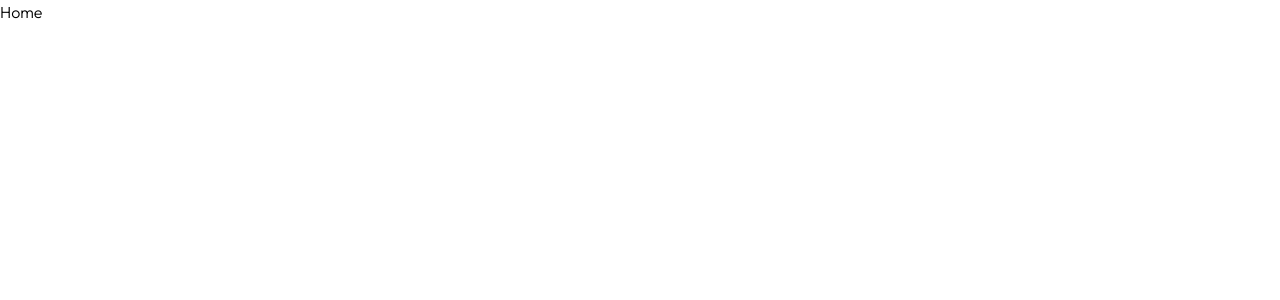
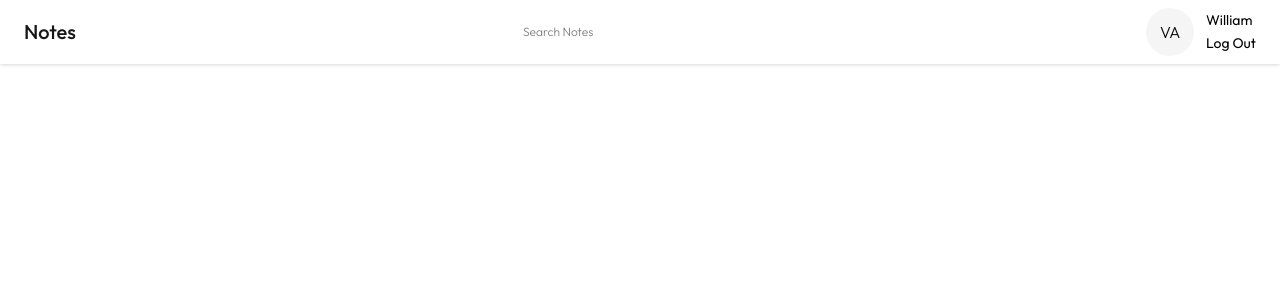
Before and after one commit to ValerieAttila09/notes-app-frontend, a React (Vite) app: page /dashboard in a window 1280 px wide. Shown: the top 300 px of the page. Built offline with nearby package versions, Linux system fonts and the light colour scheme.

Commit message:
committed

```diff
--- /dev/null
+++ b/src/components/Cards/ProfileInfo.jsx
@@ -0,0 +1,17 @@
+import { getInitials } from "../../utils/helper";
+
+export default function ProfileInfo({ onLogout }) {
+
+  return (
+    <div className="flex items-center gap-3">
+      <div className="w-12 h-12 flex items-center justify-center rounded-full text-neutral-950 bg-neutral-100">
+        {getInitials("Valerie Attila")}
+      </div>
+
+      <div className="">
+        <p className="text-sm outfit-regular">William</p>
+        <button className="text-sm text-enutral-700 outfit-regular hover:underline transition-all cursor-pointer" onClick={onLogout}>Log Out</button>
+      </div>
+    </div>
+  )
+}
--- a/src/components/Navbar/Navbar.jsx
+++ b/src/components/Navbar/Navbar.jsx
@@ -1,9 +1,24 @@
+import ProfileInfo from "../Cards/ProfileInfo"
+import { useNavigate } from "react-router-dom"
+import SearchBar from "../SearchBar/SearchBar"
+
 export default function Navbar(){
+
+const navigate = useNavigate()
+
+  const onLogout = () => {
+    navigate("/login")
+  }
+
   return (
     <div className="bg-white flex items-center justify-between px-6 py-2 drop-shadow">
       <h2 className="text-xl outfit-medium text-neutral-900 py-1">
         Notes
       </h2>
+
+      <SearchBar />
+
+      <ProfileInfo onLogout={onLogout}/>
     </div>
   )
 }
--- /dev/null
+++ b/src/components/SearchBar/SearchBar.jsx
@@ -0,0 +1,10 @@
+export default function SearchBar({ value, onChange, handleChange, onClearSearch }) {
+
+
+
+  return (
+    <div className="">
+      <input type="text" placeholder="Search Notes" className="w-full text-xs bg-transparent py-[11px] outline-none" value={value} onChange={onChange} name="" id="" />
+    </div>
+  )
+}
--- a/src/pages/Home/Home.jsx
+++ b/src/pages/Home/Home.jsx
@@ -1,5 +1,9 @@
+import Navbar from "../../components/Navbar/Navbar";
+
 export default function Home() {
   return (
-    <div>Home</div>
+    <div className="">
+      <Navbar/>
+    </div>
   )
 }
--- a/src/pages/SignUp/SignUp.jsx
+++ b/src/pages/SignUp/SignUp.jsx
@@ -23,6 +23,8 @@ export default function SignUp() {
     if (!password) {
       setError("Please enter your password")
     }
+
+    setError('')
   }
 
   return (
@@ -32,7 +34,7 @@ export default function SignUp() {
       <div className="flex items-center justify-center mt-28">
         <div className="w-96 border border-[#d7d7d7] rounded-md bg-white px-7 py-10">
           <form className='flex flex-col gap-3' onSubmit={handleSignUp}>
-            <h4 className="text-4xl outfit-regular mb-2 text-neutral-900">Login</h4>
+            <h4 className="text-4xl outfit-regular mb-2 text-neutral-900">SignUp</h4>
 
             <div className="w-full">
               <input
--- a/src/utils/helper.js
+++ b/src/utils/helper.js
@@ -2,3 +2,16 @@ export const validateEmail = (email) => {
   const regex = /^[^\s@]+@[^\s@]+\.[^\s@]+$/
   return regex.test(email)
 }
+
+export const getInitials = (name) => {
+  if (!name) return ""
+
+  const words = name.split(" ")
+  let initials = ""
+
+  for (let i = 0; i < Math.min(words.length, 2); i++) {
+    initials += words[i][0]
+  }
+
+  return initials.toUpperCase()
+}
```
